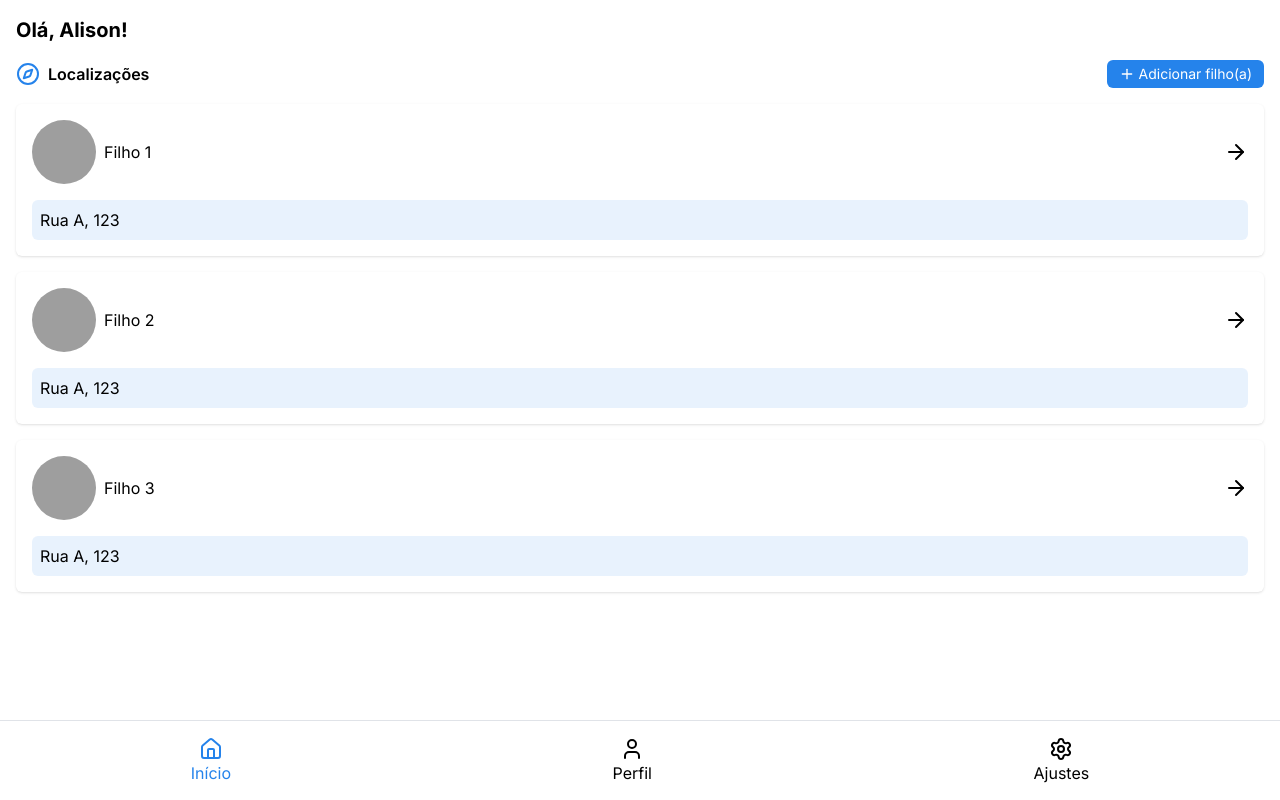
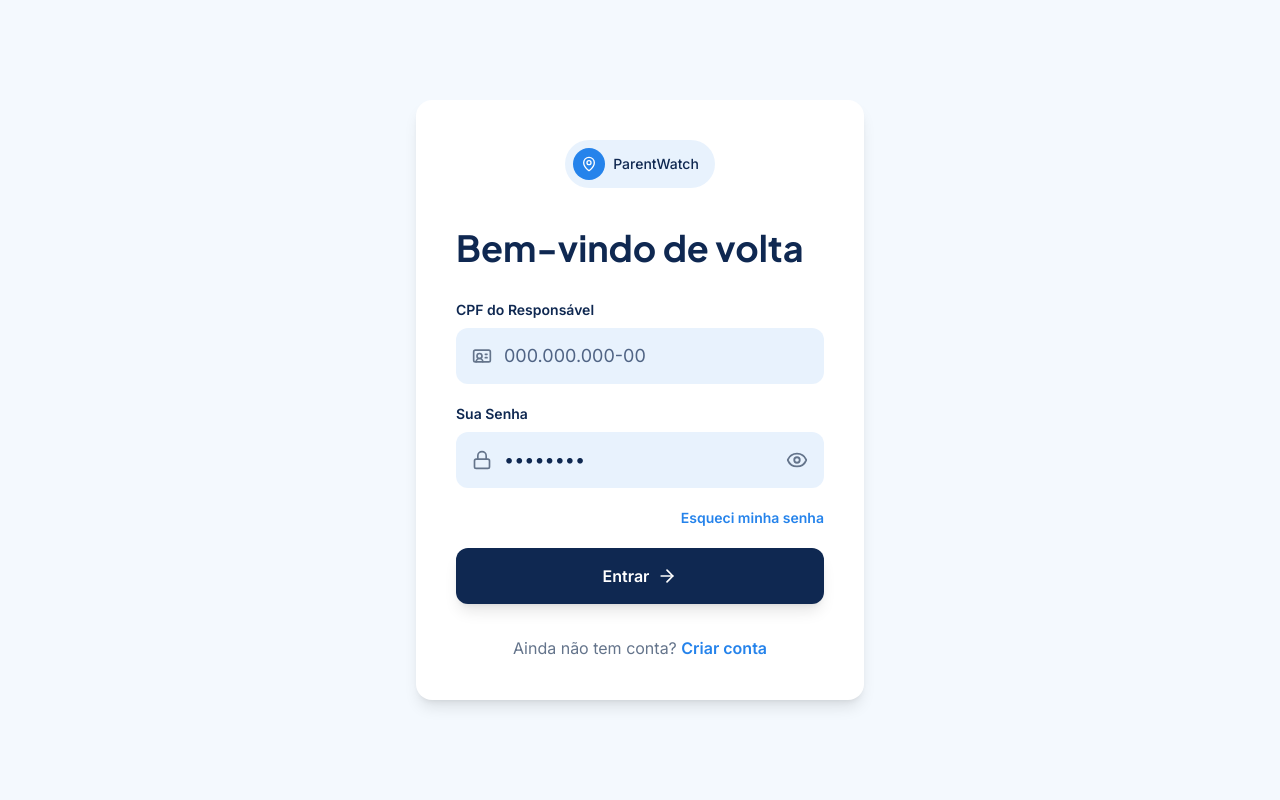
Before and after one commit to ByteFive/parent-watch, a React (Vite) app: page / in a window 1280 px wide. Built offline with nearby package versions, Linux system fonts and the light colour scheme; grey boxes are pictures that could not be loaded.

Commit message:
fix: adicionando página de criação de conta

```diff
--- /dev/null
+++ b/src/pages/Login.tsx
@@ -0,0 +1,115 @@
+import { ArrowRight, Eye, EyeOff, IdCard, Lock, MapPin } from "lucide-react";
+import { useState } from "react";
+import type { ChangeEvent } from "react";
+import { Link } from "react-router-dom";
+
+function formatCpf(value: string): string {
+  const digits = value.replace(/\D/g, "").slice(0, 11);
+
+  return digits
+    .replace(/^(\d{3})(\d)/, "$1.$2")
+    .replace(/^(\d{3})\.(\d{3})(\d)/, "$1.$2.$3")
+    .replace(/\.(\d{3})(\d)/, ".$1-$2");
+}
+
+export default function Login() {
+  const [showPassword, setShowPassword] = useState<boolean>(false);
+  const [cpf, setCpf] = useState<string>("");
+
+  return (
+    <div className="min-h-screen bg-secondary/5 flex md:items-center md:justify-center">
+      <div className="w-full max-w-md p-6 md:p-10 md:bg-white md:rounded-2xl md:shadow-lg">
+        <header className="flex items-center justify-center gap-4">
+          <div className="flex items-center gap-2 bg-secondary/10 rounded-full py-2 pl-2 pr-4">
+            <span className="flex items-center justify-center size-8 rounded-full bg-secondary text-white">
+              <MapPin size={16} />
+            </span>
+            <span className="text-sm font-medium text-primary">
+              ParentWatch
+            </span>
+          </div>
+        </header>
+
+        <h1 className="font-heading text-3xl md:text-4xl font-bold text-primary mt-10 mb-8">
+          Bem-vindo de volta
+        </h1>
+
+        <div className="space-y-5">
+          <div>
+            <label
+              htmlFor="cpf"
+              className="block text-sm font-semibold text-primary mb-2"
+            >
+              CPF do Responsável
+            </label>
+            <div className="flex items-center gap-3 h-14 px-4 rounded-xl bg-secondary/10 focus-within:ring-2 focus-within:ring-secondary">
+              <IdCard className="text-neutral shrink-0" size={20} />
+              <input
+                id="cpf"
+                type="text"
+                inputMode="numeric"
+                placeholder="000.000.000-00"
+                value={cpf}
+                onChange={(event: ChangeEvent<HTMLInputElement>) =>
+                  setCpf(formatCpf(event.target.value))
+                }
+                className="flex-1 min-w-0 bg-transparent outline-none text-lg text-primary placeholder:text-primary/70"
+              />
+            </div>
+          </div>
+
+          <div>
+            <label
+              htmlFor="password"
+              className="block text-sm font-semibold text-primary mb-2"
+            >
+              Sua Senha
+            </label>
+            <div className="flex items-center gap-3 h-14 px-4 rounded-xl bg-secondary/10 focus-within:ring-2 focus-within:ring-secondary">
+              <Lock className="text-neutral shrink-0" size={20} />
+              <input
+                id="password"
+                type={showPassword ? "text" : "password"}
+                placeholder="••••••••"
+                className="flex-1 min-w-0 bg-transparent outline-none text-lg text-primary placeholder:text-primary"
+              />
+              <button
+                type="button"
+                onClick={() => setShowPassword(!showPassword)}
+                aria-label={showPassword ? "Ocultar senha" : "Mostrar senha"}
+                className="cursor-pointer text-neutral hover:text-primary duration-300"
+              >
+                {showPassword ? <EyeOff size={22} /> : <Eye size={22} />}
+              </button>
+            </div>
+          </div>
+
+          <Link
+            to=""
+            className="block text-right text-sm font-semibold text-secondary hover:text-secondary/80 duration-300"
+          >
+            Esqueci minha senha
+          </Link>
+
+          <Link
+            to="/home"
+            className="flex items-center justify-center gap-2 w-full h-14 rounded-xl bg-primary text-white font-semibold shadow-lg hover:bg-primary/90 duration-300"
+          >
+            Entrar
+            <ArrowRight size={20} />
+          </Link>
+        </div>
+
+        <p className="text-center text-neutral mt-8">
+          Ainda não tem conta?{" "}
+          <Link
+            to="/criar-conta"
+            className="font-semibold text-secondary hover:text-secondary/80 duration-300"
+          >
+            Criar conta
+          </Link>
+        </p>
+      </div>
+    </div>
+  );
+}
```
Also changed, not shown: src/App.tsx (+7 -1 lines), 1 other file (tests, documents, lock files or other folders).
